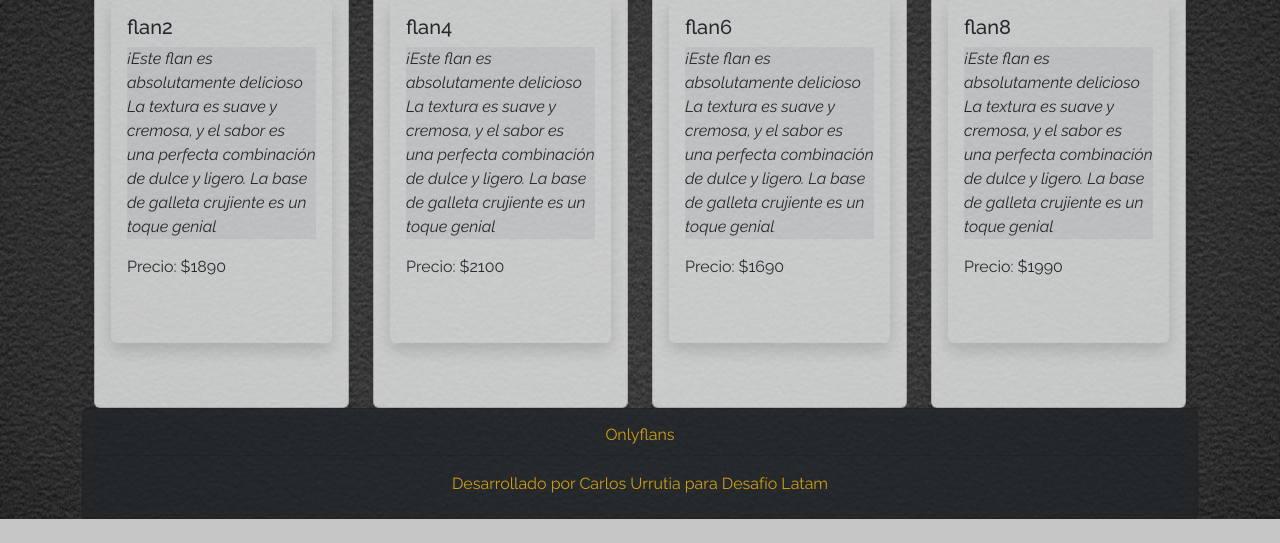
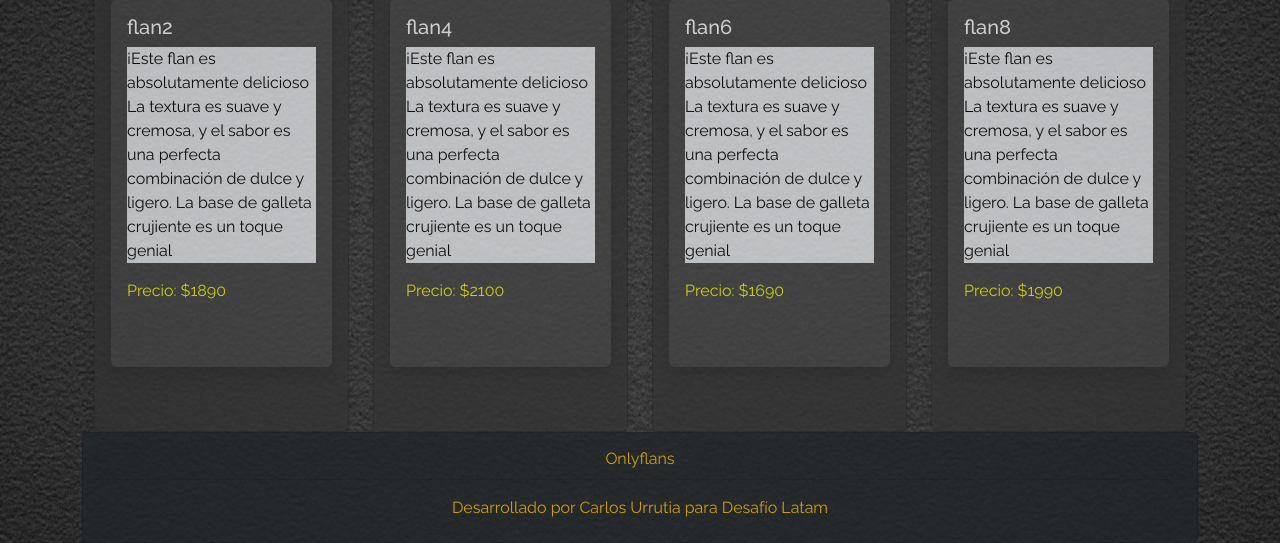
Before and after one commit to cfurrutia/proyecto_django, a Django app: page /welcome/ in a window 1280 px wide. Shown: the part 584-1127 px from the top of the page. Before the commit the page ends 1103 px from the top, so only its background shows below. Run offline with Django 3.2, Linux system fonts and the light colour scheme; a user stored in the database is signed in; data comes from the database, SQL or seed files in the repository; both versions use the stored data as it was after the commit.

```diff
--- a/miweb/templates/navbar.html
+++ b/miweb/templates/navbar.html
@@ -10,6 +10,8 @@
         <li><a href="{% url 'contact' %}" class="nav-link px-3 text-white">Contacto</a></li>
         {% if user.is_authenticated %}
           <li><a href="{% url 'welcome' %}" class="nav-link px-4 text-white">Bienvenido</a></li>
+          <li>
+            <a href="http://127.0.0.1:8000/admin/" class="nav-link px-4 text-white custom-font">Admin</a></li>
           <li><a href="{% url 'logout' %}" class="nav-link px-4 text-white custom-font">Cerrar sesión</a></li>
         {% else %}
           <li><a href="{% url 'login' %}" class="nav-link px-4 text-white custom-font">Iniciar sesión</a></li>
--- a/miweb/templates/welcome.html
+++ b/miweb/templates/welcome.html
@@ -10,12 +10,12 @@
     <div class="row row-cols-1 row-cols-sm-2 row-cols-md-3 row-cols-lg-4 g-4">
       {% for flan in private_flans %}
         <div class="col">
-          <div class="card shadow p-3 mb-5 bg-body-tertiary rounded h-100">
+          <div class="card shadow p-3 mb-5 rounded h-100" style="background-color: #333;">
             <img src="{{ flan.image_url }}" class="card-img-top" alt="{{ flan.name }}" style="height: 240px; object-fit: cover;" />
-            <div class="card-body shadow p-3 mb-5 bg-body-tertiary rounded">
-              <h5 class="card-title">{{ flan.name }}</h5>
-              <p class="card-text bg-body-secondary fst-italic">{{ flan.description }}</p>
-              <p class="card-text">Precio: ${{ flan.price }}</p>
+            <div class="card-body shadow p-3 mb-5 rounded" style="background-color: #444;">
+              <h5 class="card-title" style="color: white;">{{ flan.name }}</h5>
+              <p class="card-text bg-body-secondary" style="color: black;">{{ flan.description }}</p>
+              <p class="card-text" style="color: yellow;">Precio: ${{ flan.price }}</p>
             </div>
           </div>
         </div>
```
Also changed, not shown: miweb/templates/index.html (+5 -5 lines), db.sqlite3.
